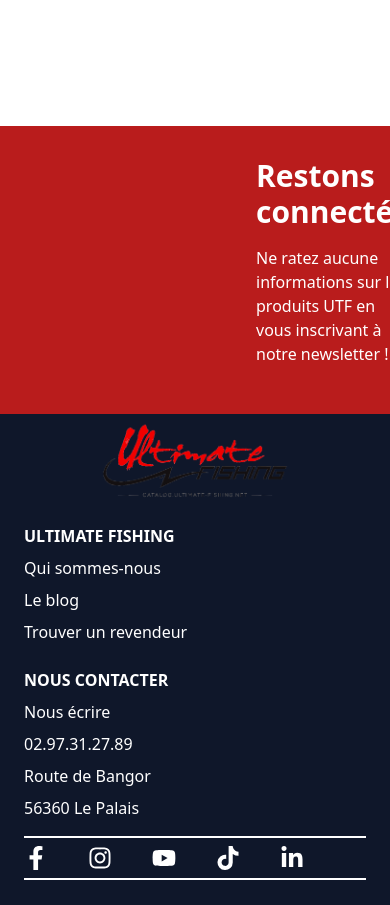
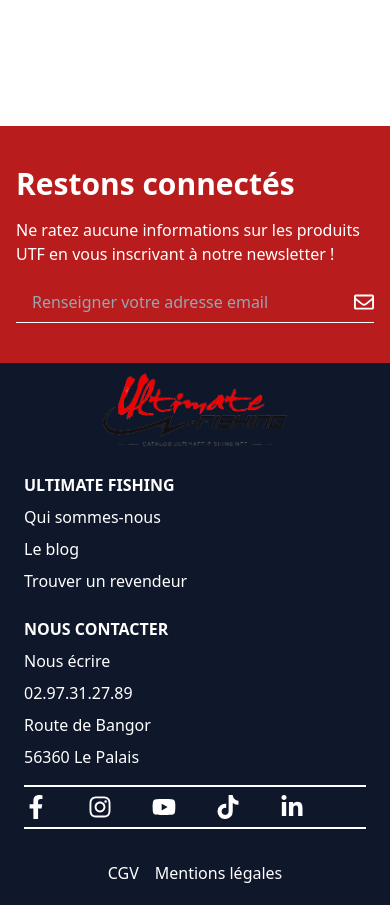
Before and after one commit to AnotheerDev/test-integration, a React (Vite) app: page / in a window 390 px wide. Shown: the part 11048-11953 px from the top of the page. Built offline with nearby package versions, Linux system fonts and the light colour scheme.

Commit message:
Update Connecter component styling for small device

```diff
--- a/src/components/Connecter/Connecter.jsx
+++ b/src/components/Connecter/Connecter.jsx
@@ -3,22 +3,22 @@
 
 const Revendeur = () => {
   return (
-    <section className="bg-red-700 text-white py-8 px-64 flex items-center">
-      <div className="flex-1 pr-8">
+    <section className="bg-red-700 text-white py-10 px-4 lg:py-8 lg:px-64 lg:flex lg:items-center">
+      <div className="lg:flex-1 lg:pr-8">
         <h3 className="text-3xl font-bold">Restons connectés</h3>
-        <p className="my-4 font-thin">
+        <p className="py-4 lg:py-0 lg:my-4 font-thin">
           Ne ratez aucune informations sur les produits UTF en vous inscrivant à
           notre newsletter !
         </p>
       </div>
-      <div className="flex-1 pl-8">
-        <div className="relative text-white">
+      <div className="flex-1">
+        <div className="flex items-center bg-red-700 pl-4  py-2 border-b border-white text-white">
           <input
             type="text"
             placeholder="Renseigner votre adresse email"
-            className="w-full bg-red-700 pl-4 pr-10 py-2 border-b border-white text-white"
+            className="w-auto bg-transparent flex-1 "
           />
-          <FaRegEnvelope className="absolute right-3 top-1/2 transform -translate-y-1/2 text-xl" />
+          <FaRegEnvelope className="text-xl" />
         </div>
       </div>
     </section>
```
